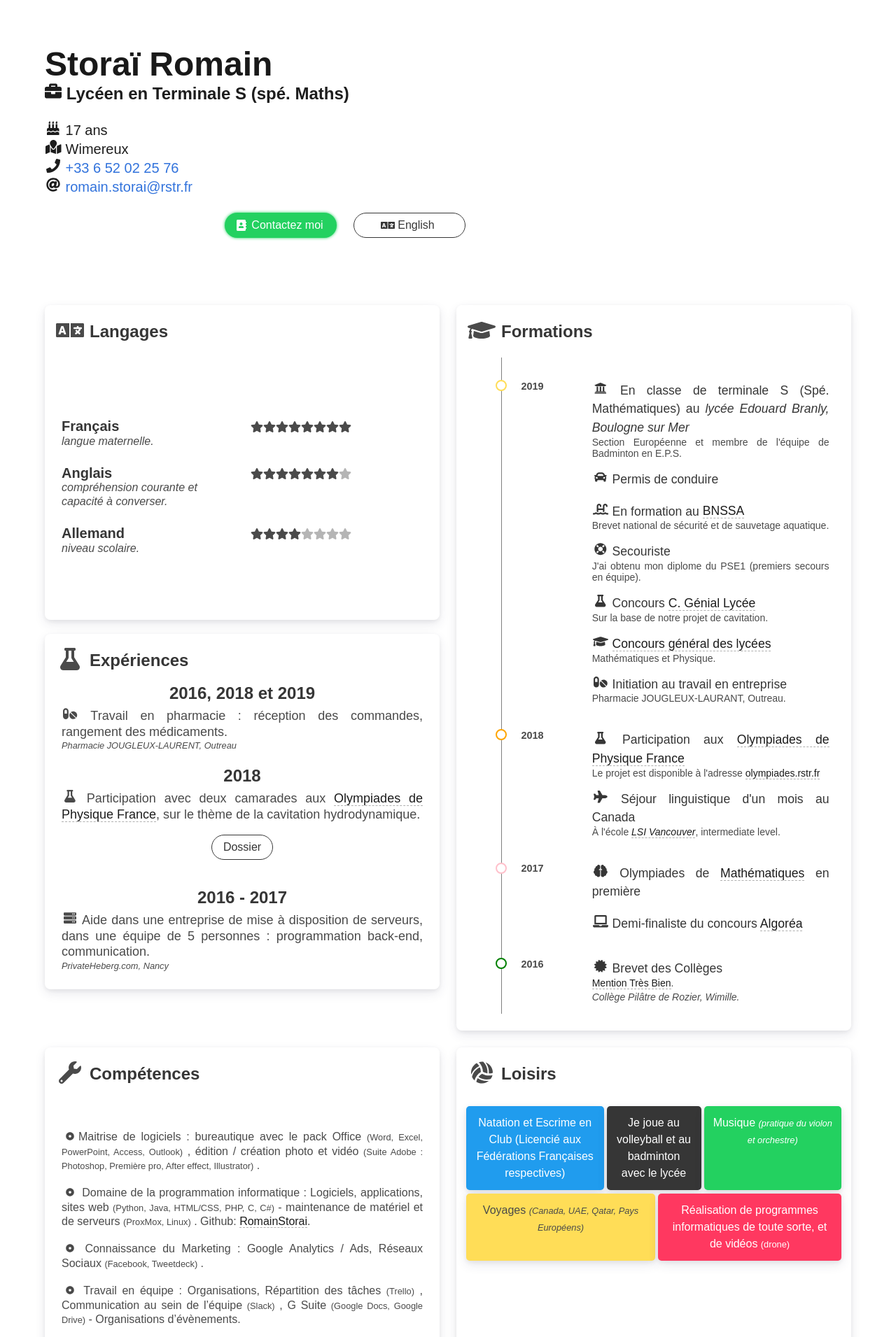
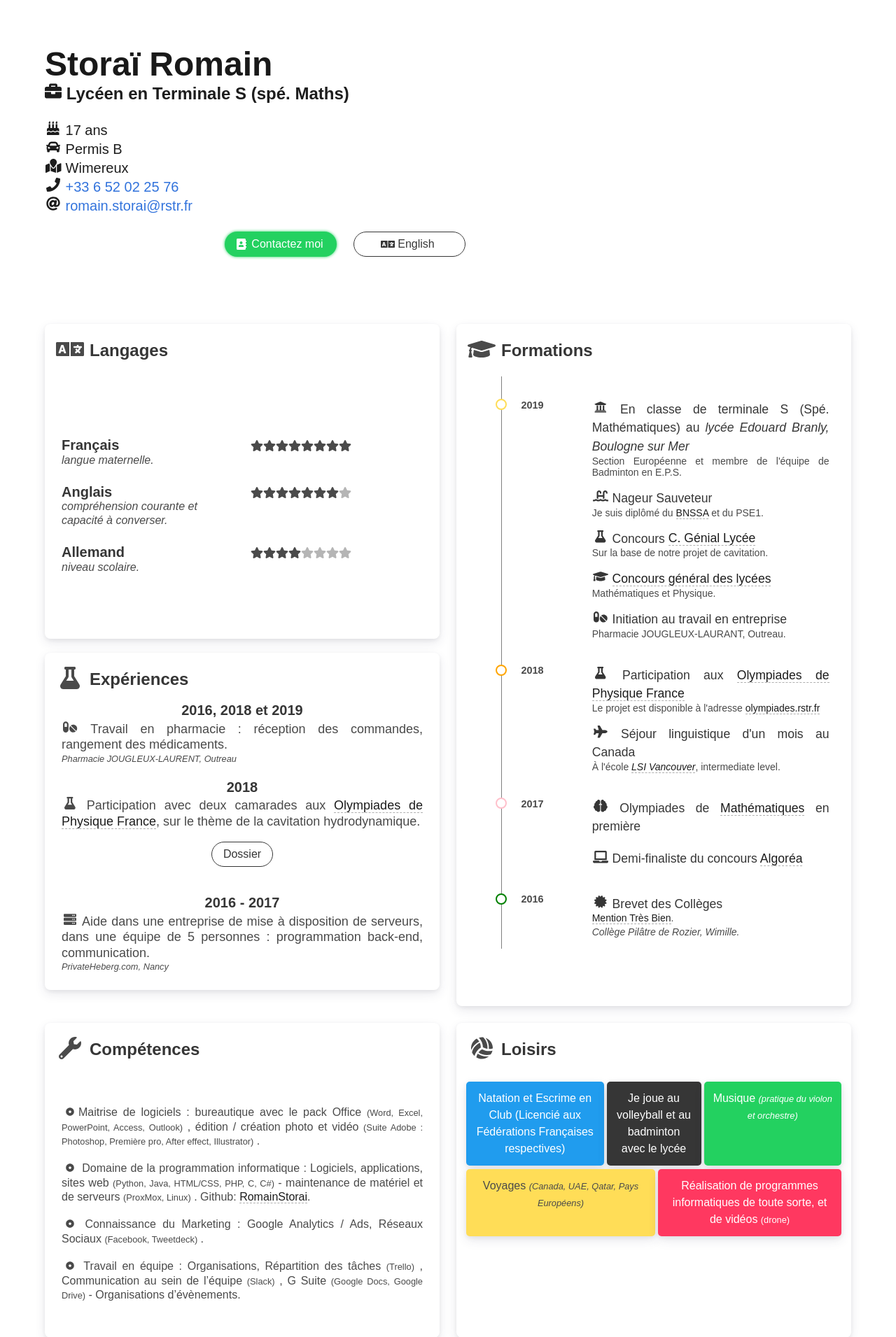
Before and after one commit to RomainStorai/CV, a PHP site: page / in a window 1280 px wide. Shown: the part 182-2093 px from the top of the page at 70% size. Run offline with PHP 8.4, Linux system fonts and the light colour scheme; some libraries are stand-ins or nearby versions.

Commit message:
Update profile, fix some little things
Signed-off-by: Romain Storaï <romain.storai62@gmail.com>

```diff
--- a/404.html
+++ b/404.html
@@ -43,7 +43,6 @@
             "url": "https://rstr.fr",
             "address": {
                 "@type": "PostalAddress",
-                "streetAddress": "93 Rue Du Baston",
                 "addressLocality": "Wimereux",
                 "postalCode": "62930",
                 "addressCountry": "France"
@@ -56,7 +55,6 @@
                 "https://github.com/RomainStorai"
             ]
         }
-
     </script>
 
     <link rel="apple-touch-icon" sizes="180x180" href="/resources/img/apple-touch-icon.png">
--- a/contact/index.php
+++ b/contact/index.php
@@ -97,7 +97,6 @@ if (isset($_POST['email'])) {
             "url": "https://rstr.fr",
             "address": {
                 "@type": "PostalAddress",
-           "streetAddress": "93 Rue Du Baston",
                 "addressLocality": "Wimereux",
                 "postalCode": "62930",
                 "addressCountry": "France"
--- a/en/contact/index.php
+++ b/en/contact/index.php
@@ -98,7 +98,6 @@ if (isset($_POST['email'])) {
             "url": "https://rstr.fr",
             "address": {
                 "@type": "PostalAddress",
-            "streetAddress": "93 Rue Du Baston",
                 "addressLocality": "Wimereux",
                 "postalCode": "62930",
                 "addressCountry": "France"
--- a/en/mentions/index.html
+++ b/en/mentions/index.html
@@ -43,7 +43,6 @@
             "url": "https://rstr.fr",
             "address": {
                 "@type": "PostalAddress",
-            "streetAddress": "93 Rue Du Baston",
                 "addressLocality": "Wimereux",
                 "postalCode": "62930",
                 "addressCountry": "France"
--- a/humans.txt
+++ b/humans.txt
@@ -10,7 +10,7 @@ Location: Wimereux, France
 /* SITE */
 
 
-Last update:  2018/12/13
+Last update:  2019/05/18
 Standards: HTML5, CSS3.
 Language: French / English
 Components: Normalize, jQuery.
--- a/index.html
+++ b/index.html
@@ -43,7 +43,6 @@
             "url": "https://rstr.fr",
             "address": {
                 "@type": "PostalAddress",
-                "streetAddress": "93 Rue Du Baston",
                 "addressLocality": "Wimereux",
                 "postalCode": "62930",
                 "addressCountry": "France"
@@ -56,8 +55,6 @@
                 "https://github.com/RomainStorai"
             ]
         }
-
-
     </script>
 
     <link rel="apple-touch-icon" sizes="180x180" href="/resources/img/apple-touch-icon.png">
@@ -115,6 +112,10 @@
                        style="animation-delay: 50ms; margin-top: 20px; color: #1d1d1d;"><span
                             class="icon"><span
                             class="fas fa-birthday-cake"></span></span> 17 ans</p>
+                    <p class="subtitle animated fadeIn"
+                       style="animation-delay: 50ms; margin-top: -25px; color: #1d1d1d;"><span
+                            class="icon"><span
+                            class="fas fa-car"></span></span> Permis B</p>
                     <p class="subtitle animated fadeIn"
                        style="animation-delay: 50ms; margin-top: -25px; color: #1d1d1d;"><span
                             class="icon"><span
@@ -232,14 +233,14 @@
                             </div>
                         </div>
                         <div class="content">
-                            <p class="title has-text-centered is-4">2016, 2018 et 2019</p>
+                            <p class="title has-text-centered is-5">2016, 2018 et 2019</p>
                             <p class="subtitle" style="text-align: justify; font-size: 18px"><span class="icon"><span
                                     class="fas fa-pills"></span></span> Travail en pharmacie : réception des commandes,
                                 rangement des médicaments.</p>
                             <p class="subtitle is-6" style="margin-top: -20px; margin-bottom: 40px">
                                 <small class="is-italic">Pharmacie JOUGLEUX-LAURENT, Outreau</small>
                             </p>
-                            <p class="title has-text-centered is-4">2018</p>
+                            <p class="title has-text-centered is-5">2018</p>
                             <p class="subtitle" style="text-align: justify; font-size: 18px"><span class="icon"><span
                                     class="fas fa-flask"></span></span> Participation avec deux camarades aux <a
                                     class="hlink" href="http://odpf.org/" rel="noopener noreferrer" target="_blank">Olympiades
@@ -251,7 +252,7 @@
                                     rel="noopener noreferrer"
                                     target="_blank">Dossier</a>
                             </p>
-                            <p class="title has-text-centered is-4">2016 - 2017</p>
+                            <p class="title has-text-centered is-5">2016 - 2017</p>
                             <p class="subtitle" style="text-align: justify; font-size: 18px"><span class="icon"><span
                                     class="fas fa-server"></span></span> Aide
                                 dans une entreprise de mise à disposition de serveurs, dans une équipe de 5 personnes :
@@ -294,21 +295,14 @@
                                             <p style="color: #4a4a4a; margin-top: -18px; font-size: 14px; line-height: 16px">
                                                 Section Européenne et membre de l'équipe de Badminton en E.P.S.</p>
                                             <p style="font-size: 1.1em; color: #363636"><span class="icon"><span
-                                                    class="fas fa-car"></span></span> Permis de conduire</p>
-                                            <p style="font-size: 1.1em; color: #363636"><span class="icon"><span
-                                                    class="fas fa-swimming-pool"></span></span> En
-                                                formation au <a class="hlink"
-                                                                title="BNSSA"
-                                                                href="https://www.nageur-sauveteur.com/BNSSA"
-                                                                rel="noopener noreferrer"
-                                                                target="_blank">BNSSA</a>
+                                                    class="fas fa-swimming-pool"></span></span> Nageur Sauveteur
                                             </p>
                                             <p style="color: #4a4a4a; margin-top: -18px; font-size: 14px; line-height: 16px">
-                                                Brevet national de sécurité et de sauvetage aquatique.</p>
-                                            <p style="font-size: 1.1em; color: #363636"><span class="icon"><span
-                                                    class="fas fa-life-ring"></span></span> Secouriste</p>
-                                            <p style="color: #4a4a4a; margin-top: -18px; font-size: 14px; line-height: 16px">
-                                                J'ai obtenu mon diplome du PSE1 (premiers secours en équipe).</p>
+                                                Je suis diplômé du <a class="hlink"
+                                                                      href="https://www.nageur-sauveteur.com/BNSSA"
+                                                                      rel="noopener noreferrer"
+                                                                      target="_blank"
+                                                                      title="BNSSA">BNSSA</a> et du PSE1.</p>
                                             <p style="font-size: 1.1em; color: #363636"><span class="icon"><span
                                                     class="fas fa-flask"></span></span> Concours <a
                                                     class="hlink" href="https://www.cgenial.org/" target="_blank"
--- a/mentions/index.html
+++ b/mentions/index.html
@@ -43,7 +43,6 @@
             "url": "https://rstr.fr",
             "address": {
                 "@type": "PostalAddress",
-            "streetAddress": "93 Rue Du Baston",
                 "addressLocality": "Wimereux",
                 "postalCode": "62930",
                 "addressCountry": "France"
```
Also changed, not shown: en/index.html (+15 -16 lines), sitemap.xml (+6 -6 lines). Lines whose indentation alone changed are shown as unchanged.
